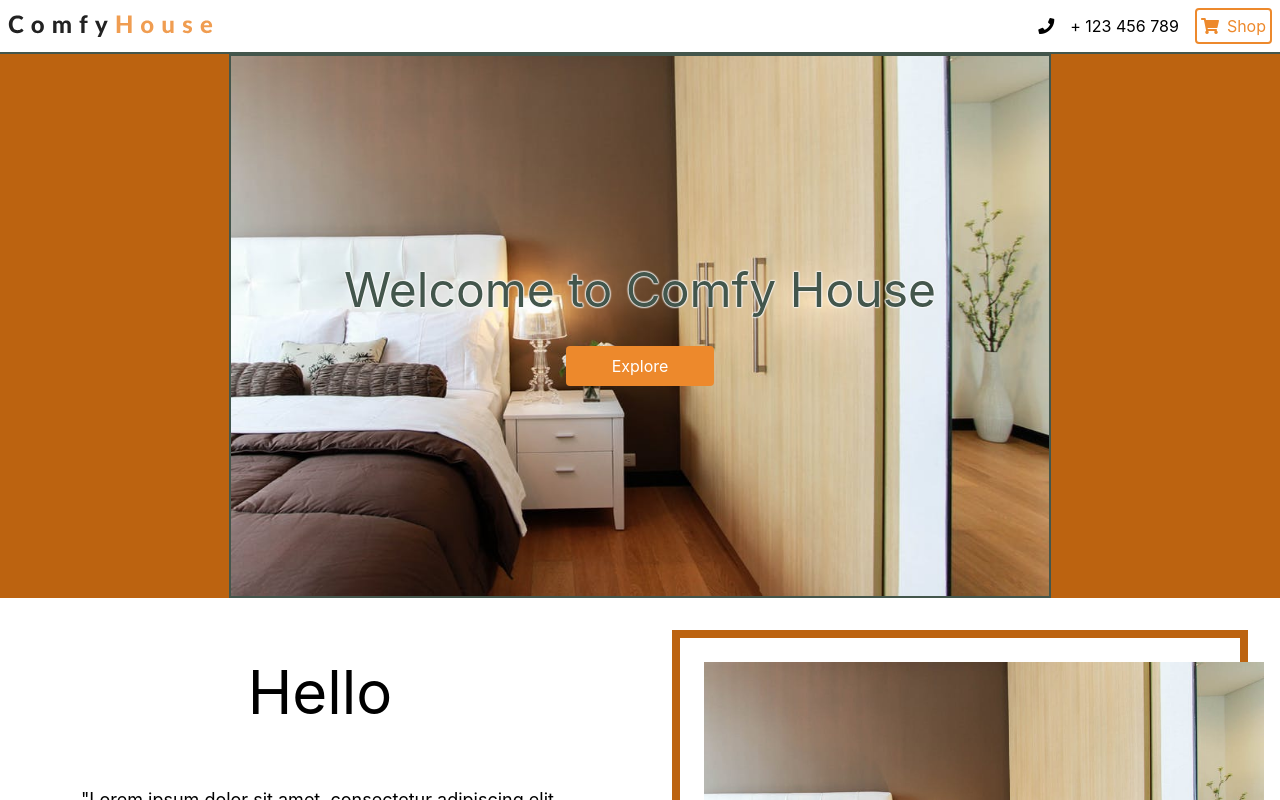
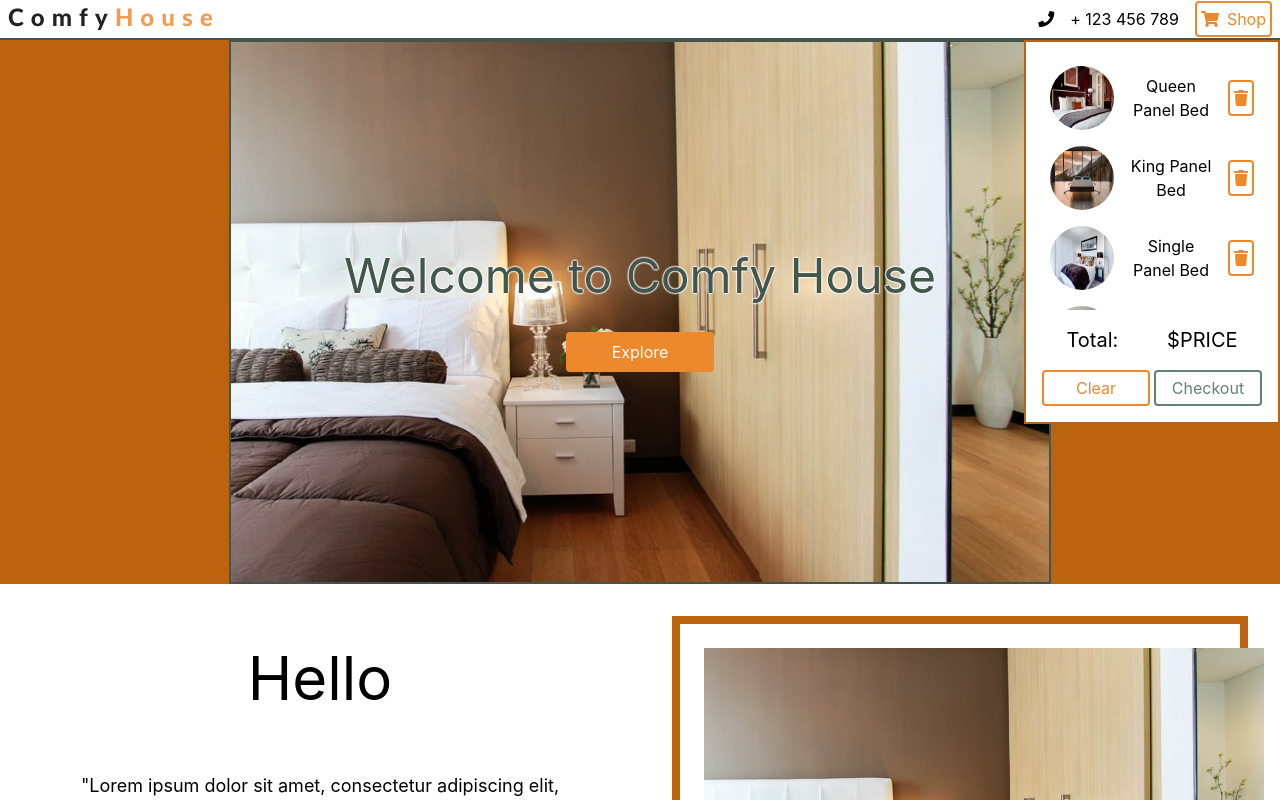
Before and after one commit to Dacker15/comfy-house, a React (Create React App) app: page / in a window 1280 px wide. Shown: the top 800 px of the page. Built offline with nearby package versions, Linux system fonts and the light colour scheme; the HTML template or start-up script is replaced by a standard one.

Commit message:
feat: Add basic cart

```diff
--- a/src/App.tsx
+++ b/src/App.tsx
@@ -4,6 +4,7 @@ import { Product, ProductRaw } from 'src/lib/types'
 import { mapProducts } from 'src/lib/utils'
 import About from 'src/components/about/About'
 import Appbar from 'src/components/appbar/Appbar'
+import Cart from './components/cart/Cart'
 import Gallery from 'src/components/gallery/Gallery'
 import Splash from 'src/components/splash/Splash'
 
@@ -29,7 +30,9 @@ const App: VFC = () => {
 
   return (
     <div>
-      <Appbar />
+      <Appbar>
+        <Cart products={products} />
+      </Appbar>
       <Splash onScroll={scrollToAbout} />
       <About onScroll={scrollToGallery} />
       <Gallery products={products} onAdd={onAdd} />
--- a/src/components/appbar/Appbar.tsx
+++ b/src/components/appbar/Appbar.tsx
@@ -1,9 +1,9 @@
-import React, { VFC } from 'react'
+import React, { FC } from 'react'
 import Button from 'src/base/Button'
 import { PHONE_NUM } from 'src/lib/constant'
 import './styles.scss'
 
-const Appbar: VFC = () => {
+const Appbar: FC = (props) => {
   return (
     <div className="appbar">
       <img className="appbar-logo" src={`${process.env.PUBLIC_URL}/assets/logo.svg`} alt="Store's logo" />
@@ -16,6 +16,7 @@ const Appbar: VFC = () => {
         <i className="fa fa-shopping-cart" />
         Shop
       </Button>
+      {props.children}
     </div>
   )
 }
--- a/src/components/appbar/styles.scss
+++ b/src/components/appbar/styles.scss
@@ -1,5 +1,5 @@
 .appbar {
-  @apply flex items-center gap-x-4 p-2 sticky top-0 bg-white border-b-2 border-secondary z-10;
+  @apply flex items-center gap-x-4 p-2 sticky top-0 h-10 bg-white border-b-2 border-secondary z-20;
   &-logo {
     @apply w-max h-full max-w-xs max-h-16;
   }
--- /dev/null
+++ b/src/components/cart/Cart.tsx
@@ -0,0 +1,32 @@
+import React, { VFC } from 'react'
+import { Product } from 'src/lib/types'
+import Button from 'src/base/Button'
+import CartElement from './CartElement'
+import './styles.scss'
+
+type Props = { products: Product[] }
+const Cart: VFC<Props> = (props) => {
+  return (
+    <div className="cart">
+      <div className="cart-container">
+        {props.products.map((p) => (
+          <CartElement {...p} />
+        ))}
+      </div>
+      <p className="cart-total">
+        <span>Total:</span>
+        <span>$PRICE</span>
+      </p>
+      <div className="cart-actions">
+        <Button color="primary" variant="outlined">
+          Clear
+        </Button>
+        <Button color="secondary" variant="outlined">
+          Checkout
+        </Button>
+      </div>
+    </div>
+  )
+}
+
+export default Cart
--- /dev/null
+++ b/src/components/cart/CartElement.tsx
@@ -0,0 +1,18 @@
+import React, { VFC } from 'react'
+import { Product } from 'src/lib/types'
+import Button from 'src/base/Button'
+
+type Props = Product
+const CartElement: VFC<Props> = (props) => {
+  return (
+    <div className="cart-element">
+      <img className="cart-element-image" src={`${process.env.PUBLIC_URL}/assets/${props.url}`} alt={props.title} />
+      <span className="cart-element-title">{props.title}</span>
+      <Button variant="outlined" color="primary">
+        <i className="fa fa-trash" />
+      </Button>
+    </div>
+  )
+}
+
+export default CartElement
--- /dev/null
+++ b/src/components/cart/styles.scss
@@ -0,0 +1,28 @@
+.cart {
+  @apply flex flex-col gap-y-4
+  absolute top-10 right-0 z-10
+  w-full md:w-2/5 lg:w-1/5
+  h-112 md:h-96 p-4
+  border-2 border-primary bg-white;
+  &-container {
+    @apply overflow-y-scroll;
+  }
+  &-total {
+    @apply flex justify-around text-xl;
+  }
+  &-actions {
+    @apply flex gap-x-1;
+    & * {
+      @apply flex-1;
+    }
+  }
+  &-element {
+    @apply flex items-center gap-x-4 p-2;
+    &-image {
+      @apply rounded-full w-16 h-16;
+    }
+    &-title {
+      @apply flex-1 text-center capitalize;
+    }
+  }
+}
```
